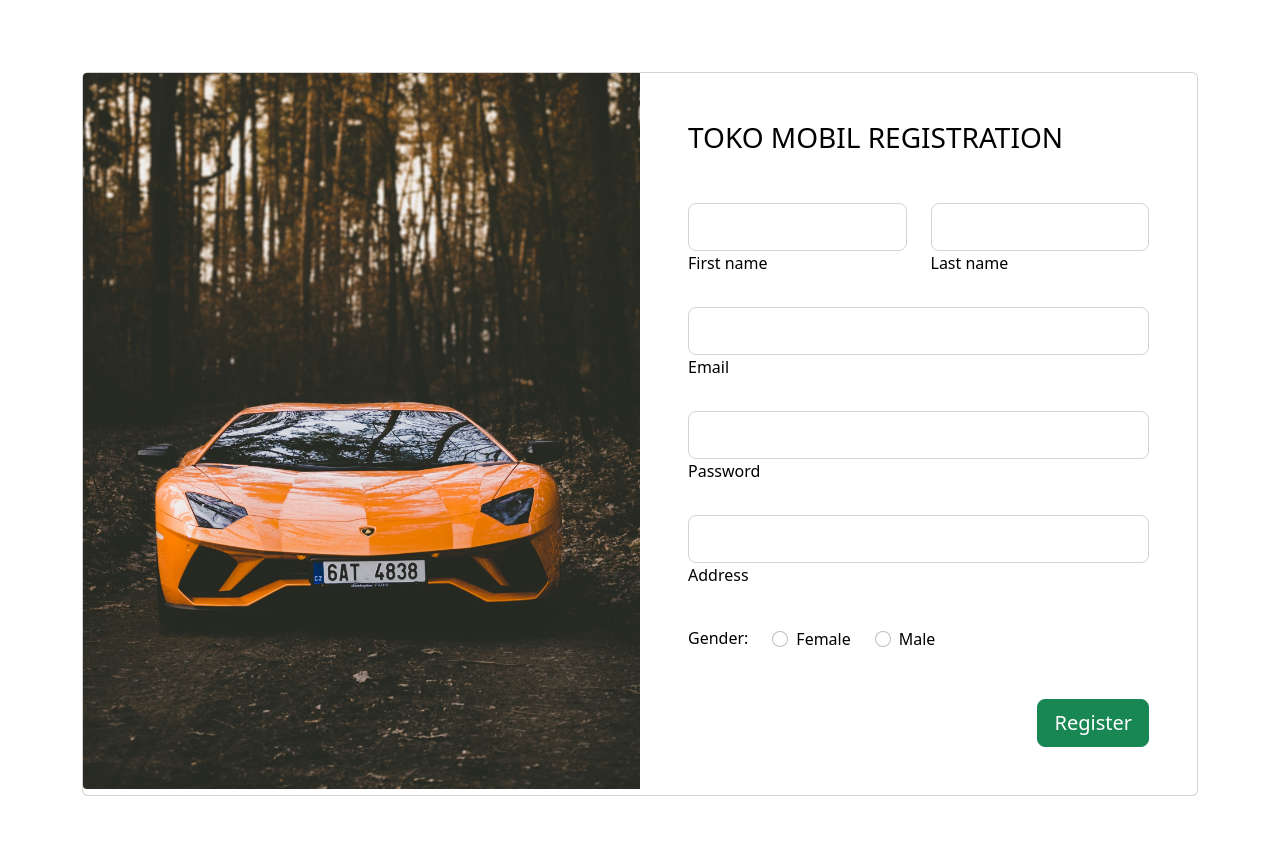
After one commit to yusufkarbackk/flask_pw, a Flask app: page /register in a window 1280 px wide. The commit adds this page. Run offline with Flask 2, Linux system fonts and the light colour scheme.

Commit message:
routing register

```diff
--- a/main.py
+++ b/main.py
@@ -3,7 +3,7 @@ from flask import Flask, render_template, url_for
 application = Flask(__name__)
 
 @application.route('/')
-def index2():
+def index():
     return render_template('index2.html')
 
 @application.route('/dashboard')
@@ -14,5 +14,9 @@ def dashboard():
 def login():
     return render_template('login.html')
 
+@application.route('/register')
+def register():
+    return render_template('registration.html')
+
 if __name__ == '__main__':
     application.run(debug=True)
--- a/static/style.css
+++ b/static/style.css
@@ -1,14 +1,43 @@
-#logo{
+#logo {
     width: 100%;
-    margin:auto;
-    padding:auto;
+    margin: auto;
+    padding: auto;
     padding-bottom: 20px;
 }
 
-#container{
+#container {
     width: 360px;
     background: white;
-    margin:180px auto;
+    margin: 180px auto;
     padding: 30px 20px;
     border-radius: 6px;
 }
+
+.divider:after,
+.divider:before {
+    content: "";
+    flex: 1;
+    height: 1px;
+    background: #eee;
+}
+
+.h-custom {
+    height: calc(100% - 73px);
+}
+
+@media (max-width: 450px) {
+    .h-custom {
+        height: 100%;
+    }
+}
+
+.card-registration .select-input.form-control[readonly]:not([disabled]) {
+    font-size: 1rem;
+    line-height: 2.15;
+    padding-left: .75em;
+    padding-right: .75em;
+}
+
+.card-registration .select-arrow {
+    top: 13px;
+}
--- a/templates/index2.html
+++ b/templates/index2.html
@@ -26,7 +26,7 @@
           <a class="nav-link" href="#about">About</a>
           <a class="nav-link" href="#top-cars">Top Cars</a>
           <a class="nav-link" href="#contact-us">Contact Us</a>
-          <a href="{{url_for('login')}}" target="_blank">
+          <a href="{{url_for('login')}}">
             <button type="button" class="btn btn-success">Login</button>
           </a>
         </div>
--- /dev/null
+++ b/templates/registration.html
@@ -0,0 +1,92 @@
+<!DOCTYPE html>
+<html lang="en">
+
+<head>
+    <meta charset="UTF-8">
+    <meta http-equiv="X-UA-Compatible" content="IE=edge">
+    <meta name="viewport" content="width=device-width, initial-scale=1.0">
+    <link rel="stylesheet" href="{{url_for('static', filename='style.css')}}">
+    <link rel="stylesheet" href="https://cdn.jsdelivr.net/npm/bootstrap@5.2.1/dist/css/bootstrap.min.css">
+    <title>Document</title>
+</head>
+
+<body>
+    <section class="h-100">
+        <div class="container py-5 h-100">
+            <div class="row d-flex justify-content-center align-items-center h-100">
+                <div class="col">
+                    <div class="card card-registration my-4">
+                        <div class="row g-0">
+                            <div class="col-xl-6 d-none d-xl-block">
+                                <img src="{{url_for('static', filename='img/register_img.jpeg')}}" alt="Sample photo"
+                                    class="img-fluid"
+                                    style="border-top-left-radius: .25rem; border-bottom-left-radius: .25rem;" />
+                            </div>
+                            <div class="col-xl-6">
+                                <div class="card-body p-md-5 text-black">
+                                    <h3 class="mb-5 text-uppercase">Toko Mobil registration</h3>
+
+                                    <div class="row">
+                                        <div class="col-md-6 mb-4">
+                                            <div class="form-outline">
+                                                <input type="text" id="form3Example1m"
+                                                    class="form-control form-control-lg" />
+                                                <label class="form-label" for="form3Example1m">First name</label>
+                                            </div>
+                                        </div>
+                                        <div class="col-md-6 mb-4">
+                                            <div class="form-outline">
+                                                <input type="text" id="form3Example1n"
+                                                    class="form-control form-control-lg" />
+                                                <label class="form-label" for="form3Example1n">Last name</label>
+                                            </div>
+                                        </div>
+                                    </div>
+
+                                    <div class="form-outline mb-4">
+                                        <input type="text" id="form3Example8" class="form-control form-control-lg" />
+                                        <label class="form-label" for="form3Example8">Email</label>
+                                    </div>
+                                    <div class="form-outline mb-4">
+                                        <input type="password" id="form3Example8"
+                                            class="form-control form-control-lg" />
+                                        <label class="form-label" for="form3Example8">Password</label>
+                                    </div>
+                                    <div class="form-outline mb-4">
+                                        <input type="text" id="form3Example8" class="form-control form-control-lg" />
+                                        <label class="form-label" for="form3Example8">Address</label>
+                                    </div>
+
+                                    <div class="d-md-flex justify-content-start align-items-center mb-4 py-2">
+
+                                        <h6 class="mb-0 me-4">Gender: </h6>
+
+                                        <div class="form-check form-check-inline mb-0 me-4">
+                                            <input class="form-check-input" type="radio" name="inlineRadioOptions"
+                                                id="femaleGender" value="option1" />
+                                            <label class="form-check-label" for="femaleGender">Female</label>
+                                        </div>
+
+                                        <div class="form-check form-check-inline mb-0 me-4">
+                                            <input class="form-check-input" type="radio" name="inlineRadioOptions"
+                                                id="maleGender" value="option2" />
+                                            <label class="form-check-label" for="maleGender">Male</label>
+                                        </div>
+
+                                    </div>
+                                    <div class="d-flex justify-content-end pt-3">
+                                        <a href="{{url_for('index')}}">
+                                            <button type="button" class="btn btn-success btn-lg ms-2">Register</button>
+                                        </a>
+                                    </div>
+                                </div>
+                            </div>
+                        </div>
+                    </div>
+                </div>
+            </div>
+        </div>
+    </section>
+</body>
+
+</html>
```
Also changed, not shown: templates/index.html (deleted, +0 -13 lines), templates/login.html (+44 -43 lines), static/img/register_Img.jpeg (added).
